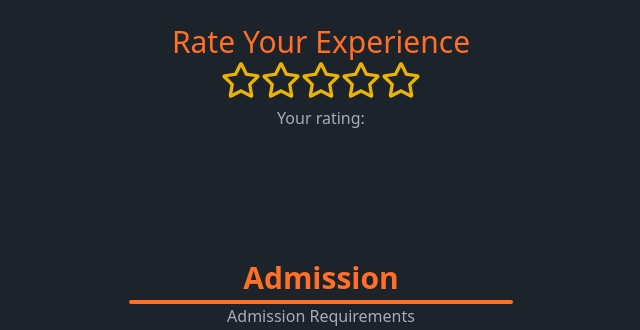
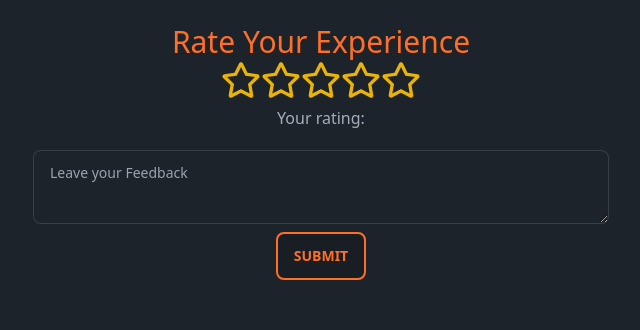
Before and after one commit to sayedatiqurrahman/College_Connect_Client, a React (Vite) app: page /my-college in a window 1280 px wide. Shown: the part 860-1190 px from the top of the page, without its empty margins (379-1019 px from the left). Built offline with nearby package versions, Linux system fonts and the light colour scheme; no server answers; sample sign-in values are in the browser's storage.

Commit message:
fix a problem in addmission page

```diff
--- a/src/DataHouse/CollegesData.jsx
+++ b/src/DataHouse/CollegesData.jsx
@@ -10,7 +10,7 @@ const CollegesData = () => {
     const graduate = Colleges.filter((college) => college.graduate_group)
 
 
-    return [TopColleges, Colleges, setSearchQ, searchQ,graduate]
+    return [TopColleges, Colleges, setSearchQ, searchQ, graduate]
 };
 
 export default CollegesData;
--- a/src/Pages/Admission/Admission.jsx
+++ b/src/Pages/Admission/Admission.jsx
@@ -12,6 +12,7 @@ const Admission = () => {
     // Use Hook Form
     const { register, handleSubmit, reset } = useForm();
     const onSubmit = data => {
+        console.log(data);
         if (data.subject === "Your Subject" || data.mobile_number === "" || data.image === "" || data.name === "") {
             toast.error("Please Fill up all input fields")
         } else {
@@ -35,7 +36,6 @@ const Admission = () => {
     const [cName, setCName] = useState("");
     const admissionApply = () => {
         if (!user) {
-
             toast.error("Login first to apply")
         }
     }
@@ -74,7 +74,8 @@ const Admission = () => {
                     <p className="py-4 text-red-500 text-center">Press ESC or Click Outside of Modal to close</p>
                     <div className="flex flex-col gap-3">
                         <input type="text" value={id} {...register("applied_id")}
-                            className="hidden "
+                            className="opacity-0  "
+
                         />
 
                         <input type="url" defaultValue={user?.photoURL} placeholder="Your Photo URL" {...register("image", { required: true })}
--- a/src/Pages/MyCollege/MyCollege.jsx
+++ b/src/Pages/MyCollege/MyCollege.jsx
@@ -38,6 +38,25 @@ const MyCollege = () => {
 
         }
     };
+    const handleFeedback = (e) => {
+        e.preventDefault();
+        const feedbackValue = e.target.feedback.value;
+        const feedback = {
+            name: myCollege?.name,
+            testimonial: feedbackValue,
+            email: user?.email
+        }
+        fetch("http://localhost:5000/testimonial", {
+            method: "PATCH",
+            headers: { "Content-Type": "application/json" },
+            body: JSON.stringify(feedback)
+        }).then(res => res.json()).then(data => {
+            console.log(data)
+            toast.success("Feedback Successful")
+        })
+    }
+
+
     return (
 
         <div>
@@ -105,6 +124,13 @@ const MyCollege = () => {
                         onChange={handleRatingChange}
                     />
                     <p>Your rating: {userRating || applied?.rating}</p>
+
+
+                    <form className="flex flex-col justify-center items-center gap-2" onSubmit={handleFeedback}>
+                        <textarea name="feedback" className="textarea textarea-bordered w-full max-w-xl mt-5 mx-auto" placeholder="Leave your Feedback"></textarea>
+                        <button className="btn text-[#ff6f26] border-2 font-semibold border-[#ff6f26] mx-auto rounded-lg hover:bg-[#ff6f26] hover:text-white" type="submit">Submit</button>
+                    </form>
+
                 </div>
 
 
```
